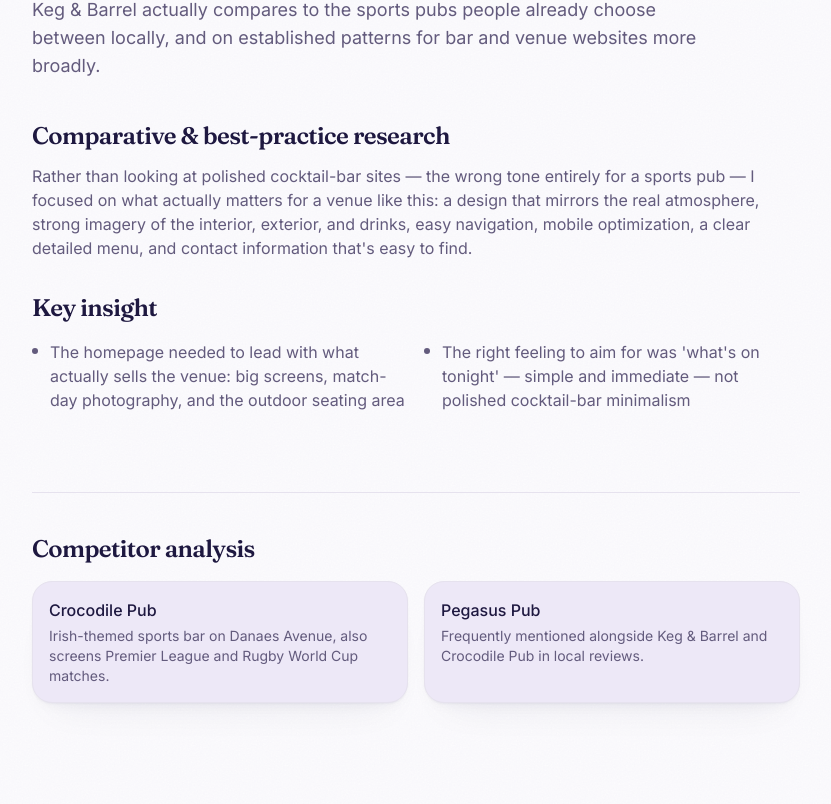
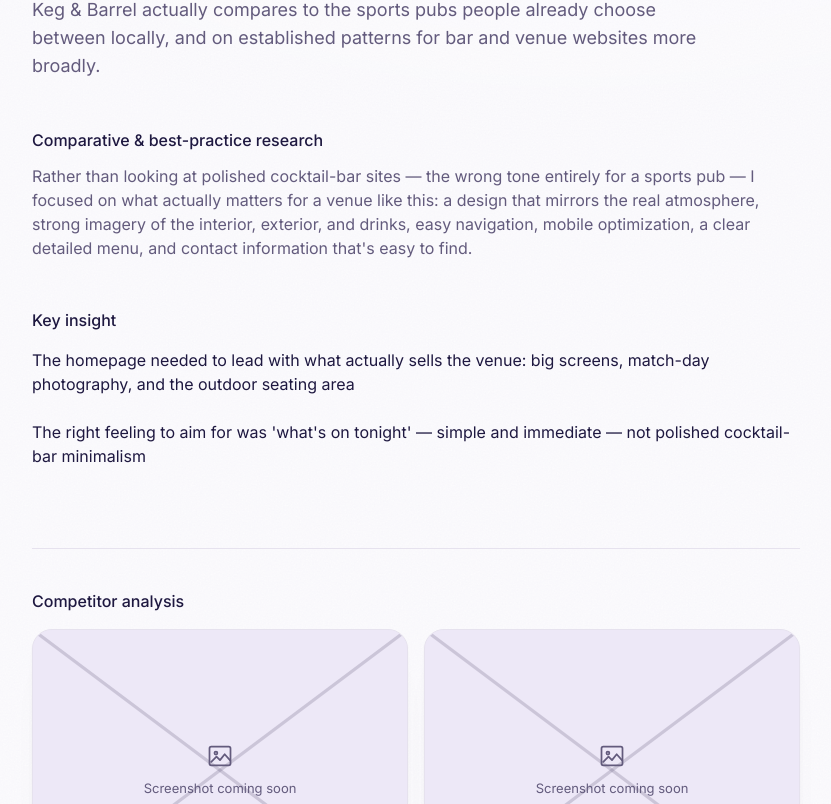
Before and after one commit to antoniaafx/antoniaafx.github.io, a React (Vite) app: page /projects/keg-and-barrel in a window 1280 px wide. Shown: the part 2436-3240 px from the top of the page, without its empty margins (64-895 px from the left). Built offline with nearby package versions, Linux system fonts and the light colour scheme.

Commit message:
Update ResearchSection.jsx

```diff
--- a/src/components/CaseStudy/ResearchSection.jsx
+++ b/src/components/CaseStudy/ResearchSection.jsx
@@ -1,6 +1,7 @@
 import Section from '../Section'
 import SectionTitle from '../SectionTitle'
 import ImageGallery from '../ImageGallery'
+import ImagePlaceholder from '../ImagePlaceholder'
 
 // Research content varies a lot project to project, so blocks are typed
 // rather than fixed fields: 'text' (interviews/methodology), 'insights'
@@ -11,36 +12,49 @@
 // image gallery with no photos yet is two empty boxes and zero
 // information; see items[].src below).
 //
-// Width is no longer set per block type — 'text' used to carry its own
-// max-w-3xl while 'insights'/'comparison' stretched full width. Now every
-// type shares the one measure set once on ResearchSection's outer wrapper,
-// so the section can't drift narrow-then-wide as block types change.
+// Width is set once on ResearchSection's outer wrapper, not per block —
+// every type shares the same measure, so the section can't drift
+// narrow-then-wide as block types change.
+//
+// One typographic scale for every sub-heading in this section, not a
+// separate size per block: font-medium text-ink at the same base size as
+// body copy — the exact recipe the competitor cards' own `item.name`
+// already uses further down this file, not a new combination. Deliberately
+// not the small uppercase caption treatment (too small to read comfortably
+// at heading length) and deliberately not a larger display size either
+// (that's what introduced a second scale that didn't match the rest of
+// the portfolio). Hierarchy between "Comparative research," "Key insight,"
+// and "Competitor analysis" now comes entirely from the spacing rhythm
+// below and from Key Insight's ink-vs-ink-soft body colour, not from size.
 function ResearchBlock({ block }) {
   if (block.type === 'text') {
     return (
       <div>
-        {block.heading && <h3 className="text-xl sm:text-2xl">{block.heading}</h3>}
-        {block.body && <p className="mt-3 text-ink-soft">{block.body}</p>}
+        {block.heading && <p className="font-medium text-ink">{block.heading}</p>}
+        {block.body && <p className={`text-ink-soft ${block.heading ? 'mt-3' : ''}`}>{block.body}</p>}
       </div>
     )
   }
 
-  // Deliberately unboxed: this is the research's actual conclusion, not a
-  // supporting exhibit, so it reads as a direct, confident statement
-  // rather than a bordered card competing for the same "this is a data
-  // point" attention as the comparison evidence below it.
+  // The hero of the section, but at the same body text size as everything
+  // else — no separate "display" scale. The distinction is colour weight,
+  // the same existing convention Project Overview uses (The Problem in
+  // text-ink against Target users/Goals in text-ink-soft): these findings
+  // are the one place in Research set in full ink rather than ink-soft,
+  // plus the space already reserved around them by blockSpacing. Nothing
+  // here introduces a font size the rest of the portfolio doesn't already
+  // use for body copy.
   if (block.type === 'insights') {
     return (
       <div>
-        {block.heading && <h3 className="text-xl sm:text-2xl">{block.heading}</h3>}
-        <ul className="mt-4 grid gap-4 sm:grid-cols-2">
+        {block.heading && <p className="font-medium text-ink">{block.heading}</p>}
+        <div className={`space-y-6 ${block.heading ? 'mt-4' : ''}`}>
           {(block.items ?? []).map((item, index) => (
-            <li key={index} className="flex gap-3 text-ink-soft">
-              <span className="mt-2 h-1.5 w-1.5 shrink-0 rounded-full bg-ink-muted" aria-hidden="true" />
+            <p key={index} className="text-ink">
               {item}
-            </li>
+            </p>
           ))}
-        </ul>
+        </div>
       </div>
     )
   }
@@ -59,26 +73,29 @@
   // Same material language as ImageGallery (bg-paper-muted, border-line,
   // shadow-soft, rounded-panel) so a future competitor screenshot reads as
   // the same category of evidence as the screenshots in Process/UI
-  // Design/Results, rather than a separate, flatter component. The
-  // top rule on the text area only appears once there's an image above it
-  // to separate from — mirrors ImageGallery's own figcaption behaviour
-  // rather than showing a stray rule on the image-less items today.
+  // Design/Results. The image slot is now always present — using the
+  // site's existing ImagePlaceholder (the same "not yet available" state
+  // already shown in Process/UI Design/Results today), not a new graphic
+  // — so the layout already reads as "this holds a screenshot" rather
+  // than becoming a photo frame only once one is added later.
   if (block.type === 'comparison') {
     return (
       <div>
-        {block.heading && <h3 className="text-xl sm:text-2xl">{block.heading}</h3>}
+        {block.heading && <p className="font-medium text-ink">{block.heading}</p>}
         <div className="mt-4 grid gap-4 sm:grid-cols-2">
           {(block.items ?? []).map((item, index) => (
             <div
               key={item.name ?? index}
               className="overflow-hidden rounded-panel border border-line bg-paper-muted shadow-soft"
             >
-              {item.src && (
-                <div className="aspect-[4/3]">
+              <div className="aspect-[4/3]">
+                {item.src ? (
                   <img src={item.src} alt={item.name ?? ''} className="h-full w-full object-cover" />
-                </div>
-              )}
-              <div className={item.src ? 'border-t border-line p-4' : 'p-4'}>
+                ) : (
+                  <ImagePlaceholder label="Screenshot coming soon" />
+                )}
+              </div>
+              <div className="border-t border-line p-4">
                 {item.name && <p className="font-medium text-ink">{item.name}</p>}
                 {item.note && <p className="mt-1 text-sm text-ink-soft">{item.note}</p>}
               </div>
@@ -103,14 +120,18 @@
   return null
 }
 
-// Spacing rhythm, not a uniform space-y: 'insights' sits close to whatever
-// argument precedes it — it's that argument's conclusion, not a new topic
-// — while 'comparison' gets a deliberately larger gap plus the same thin
-// rule already used in ProjectOverview to mark "narrative just ended,
-// here's the reference tier." Everything else keeps the original gap.
+// Three distinct gap sizes, not one uniform rhythm: the comparative-
+// research note sits flush against the intro above it (index 0 — it's
+// supporting the intro's framing, not starting a new thought). Key
+// insight gets a deliberate build-up (mt-12) — enough space to announce
+// "here's the payoff" without the full chapter-break treatment. Only
+// comparison, the shift from "what the research concluded" to "the
+// evidence behind it," gets the large gap plus the thin rule already
+// used in Project Overview for the same narrative-to-reference-tier
+// transition.
 function blockSpacing(type, index) {
   if (index === 0) return ''
-  if (type === 'insights') return 'mt-8'
+  if (type === 'insights') return 'mt-12'
   if (type === 'comparison') return 'mt-16 border-t border-line pt-10 sm:mt-20'
   return 'mt-10'
 }
@@ -120,7 +141,7 @@
     <Section>
       <SectionTitle title="Research" subtitle={intro} />
       {blocks.length > 0 && (
-        <div className="mt-10 max-w-3xl">
+        <div className="mt-12 max-w-3xl">
           {blocks.map((block, index) => (
             <div key={block.heading ?? index} className={blockSpacing(block.type, index)}>
               <ResearchBlock block={block} />
```
